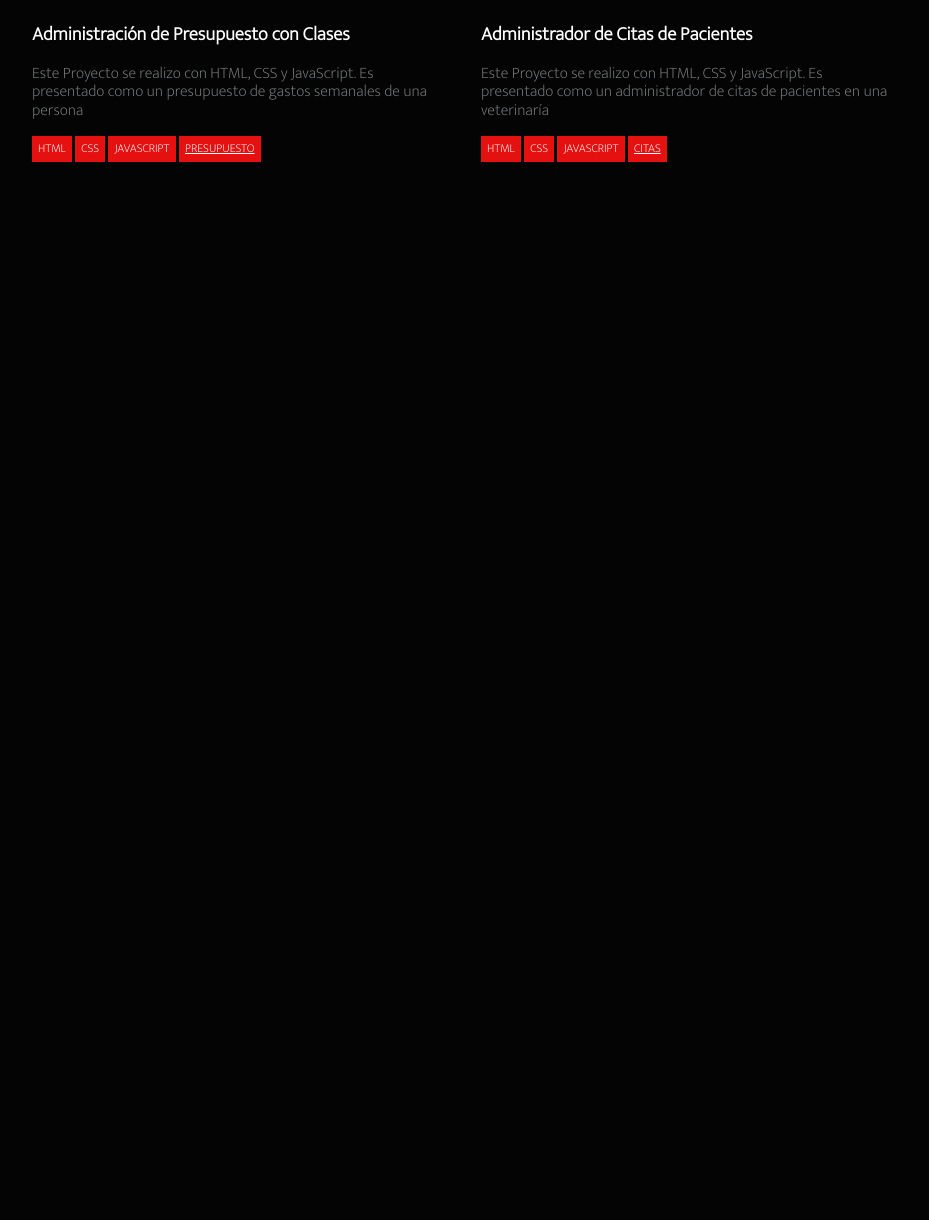
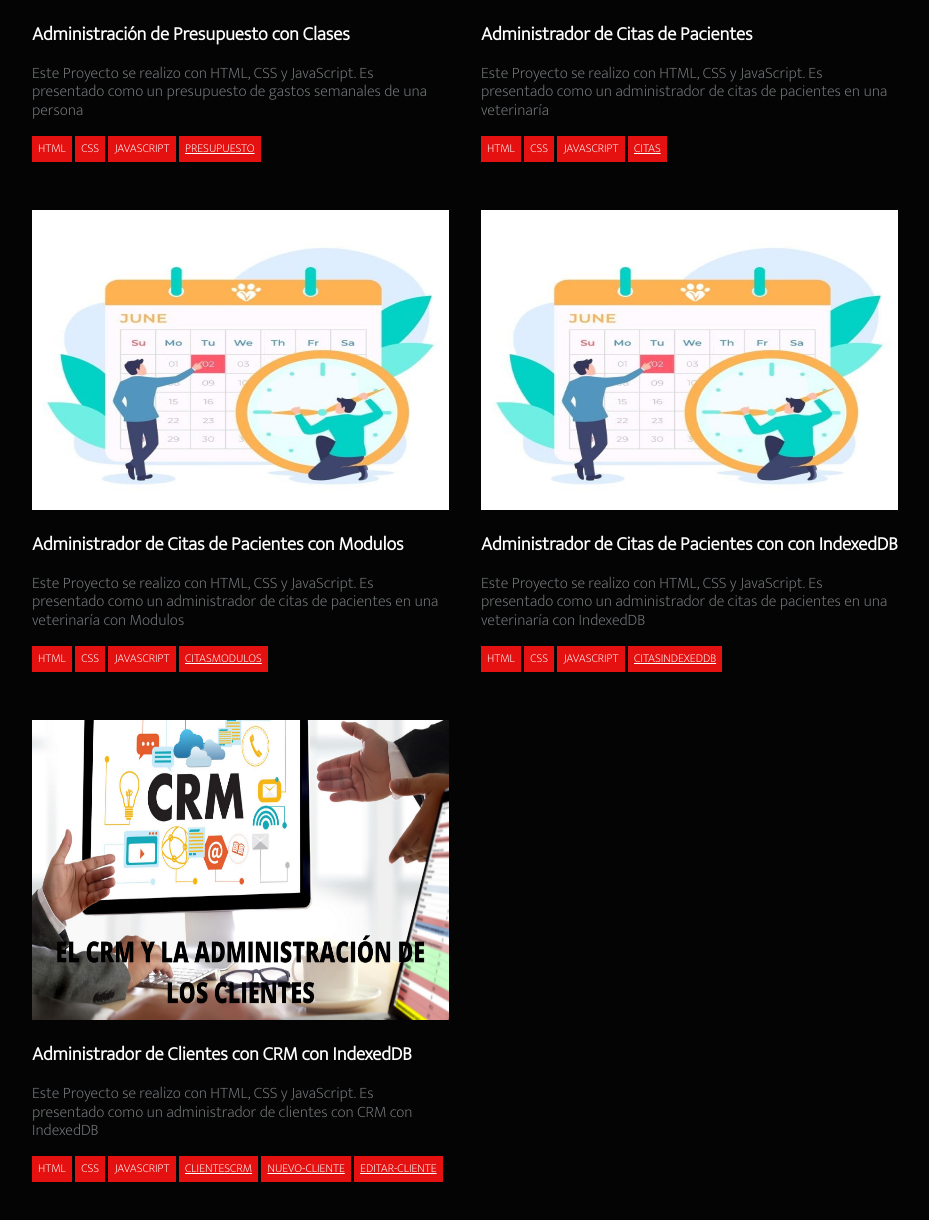
Before and after one commit to Angelito012/PORTAFOLIO-ANGEL-VARGAS, a plain HTML site: page index.html in a window 1280 px wide. Shown: the part 2865-4085 px from the top of the page, without its empty margins (350-1279 px from the left). Before the commit the page ends 3075 px from the top, so only its background shows below. Drawn offline with Linux system fonts and the light colour scheme.

Commit message:
Add files via upload

```diff
--- a/index.html
+++ b/index.html
@@ -217,6 +217,51 @@
 							</ul>
 					</article>
 				</div>
+				<div class="arrow">
+					<article class="proyecto">
+
+						<img src="img/citas.jpg" alt="" width="300" height="300" class="proyecto__imagen">
+						<h3 class="proyecto__titulo">Administrador de Citas de Pacientes con Modulos</h3>
+						<p class="proyecto__descripcion">Este Proyecto se realizo con HTML, CSS y JavaScript. Es presentado como un administrador de citas de pacientes en una veterinaría con Modulos</p>
+
+						<ul class="habilidades">
+							<li class="habilidad-proyecto">HTML</li>
+							<li class="habilidad-proyecto">CSS</li>
+							<li class="habilidad-proyecto">JavaScript</li>
+							<li class="habilidad-proyecto"><a id="links" href="citasModulos.html">citasModulos</a></li>
+							</ul>
+					</article>
+					<article class="proyecto">
+
+						<img src="img/citas.jpg" alt="" width="300" height="300" class="proyecto__imagen">
+						<h3 class="proyecto__titulo">Administrador de Citas de Pacientes con con IndexedDB</h3>
+						<p class="proyecto__descripcion">Este Proyecto se realizo con HTML, CSS y JavaScript. Es presentado como un administrador de citas de pacientes en una veterinaría con IndexedDB</p>
+
+						<ul class="habilidades">
+							<li class="habilidad-proyecto">HTML</li>
+							<li class="habilidad-proyecto">CSS</li>
+							<li class="habilidad-proyecto">JavaScript</li>
+							<li class="habilidad-proyecto"><a id="links" href="citasModulos.html">citasIndexedDB</a></li>
+							</ul>
+					</article>
+				</div>
+				<div class="arrow">
+					<article class="proyecto">
+
+						<img src="img/clientes.png" alt="" width="300" height="300" class="proyecto__imagen">
+						<h3 class="proyecto__titulo">Administrador de Clientes con CRM con IndexedDB</h3>
+						<p class="proyecto__descripcion">Este Proyecto se realizo con HTML, CSS y JavaScript. Es presentado como un administrador de clientes con CRM con IndexedDB</p>
+
+						<ul class="habilidades">
+							<li class="habilidad-proyecto">HTML</li>
+							<li class="habilidad-proyecto">CSS</li>
+							<li class="habilidad-proyecto">JavaScript</li>
+							<li class="habilidad-proyecto"><a id="links" href="cliente.html">clientesCRM</a></li>
+							<li class="habilidad-proyecto"><a id="links" href="nuevo-cliente.html">Nuevo-Cliente</a></li>
+							<li class="habilidad-proyecto"><a id="links" href="editar-cliente.html">Editar-Cliente</a></li>
+							</ul>
+					</article>
+				</div>
 		</section>
 
 	</body>
```
